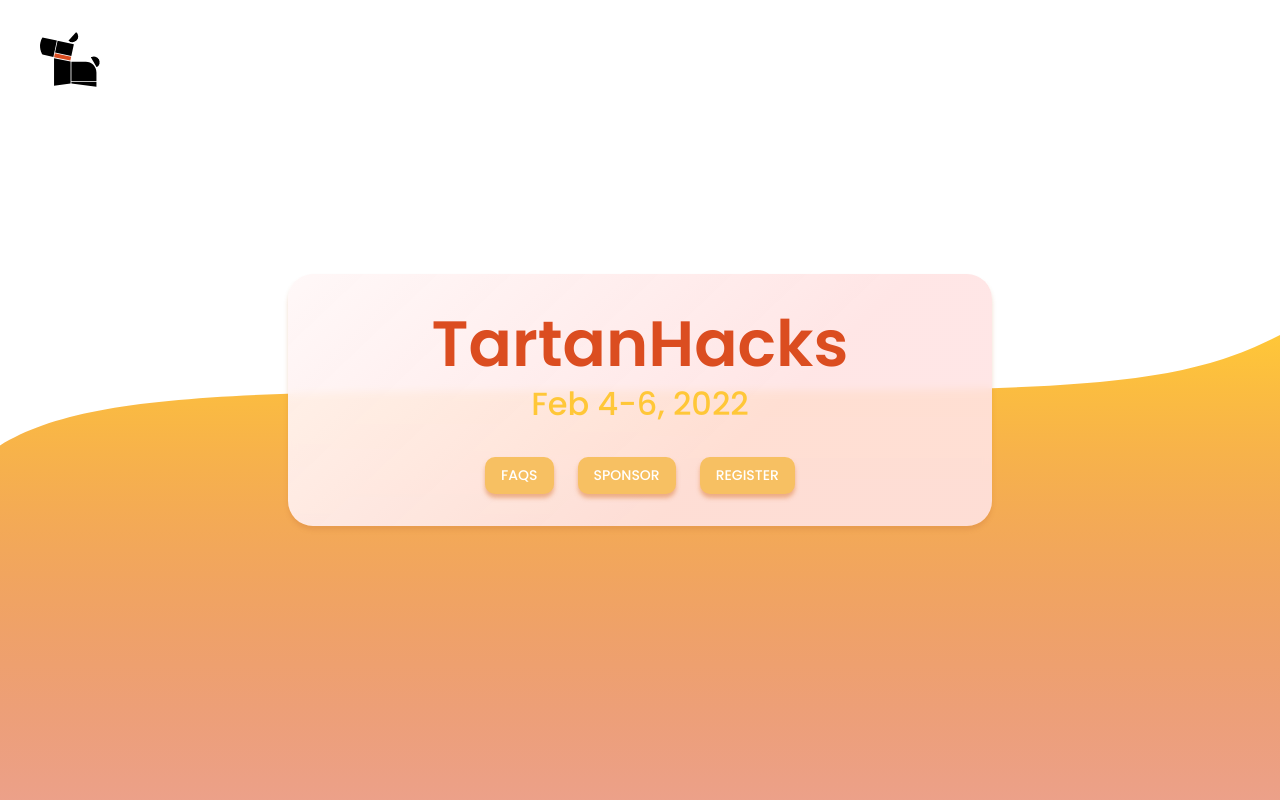
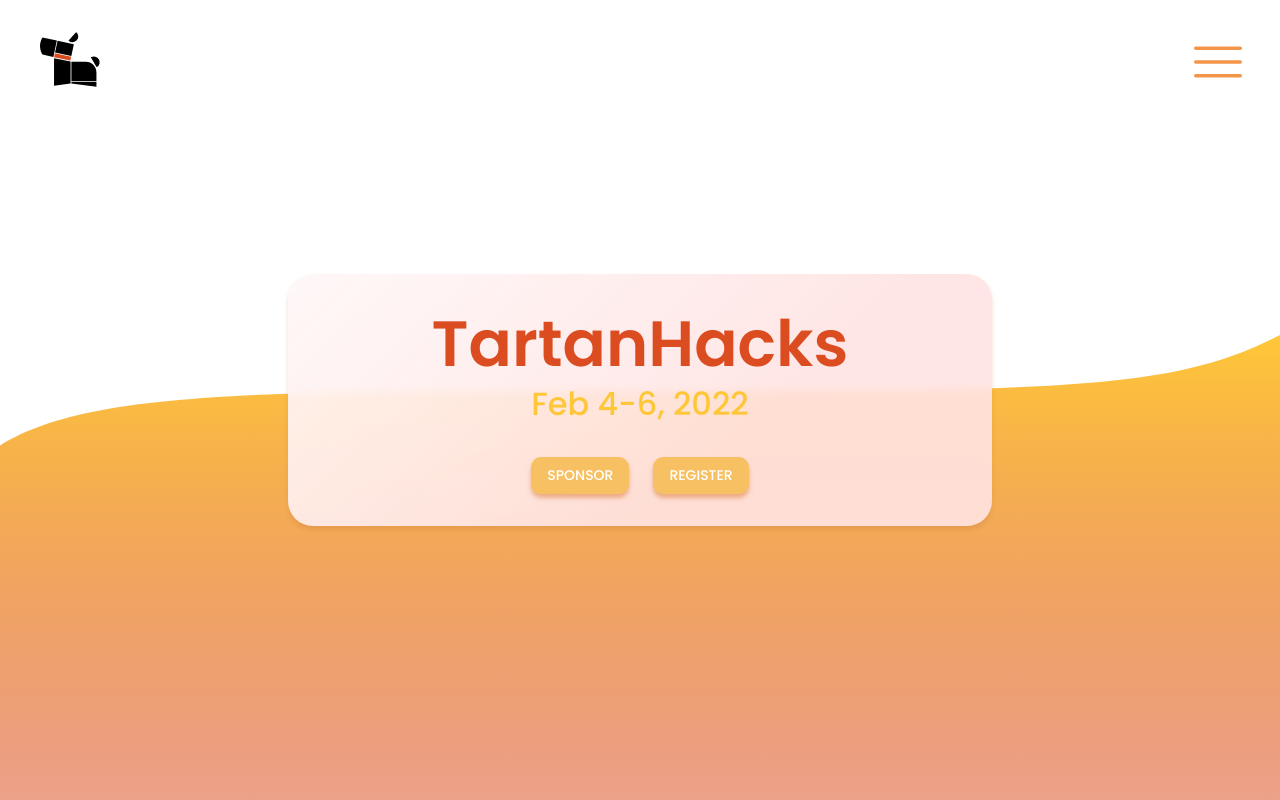
Before and after one commit to ScottyLabs/tartanhacks, a Next.js app: page / in a window 1280 px wide. Shown: the top 800 px of the page. Built offline with nearby package versions, Linux system fonts and the light colour scheme; no server answers.

Commit message:
added navbar

```diff
--- a/pages/index.js
+++ b/pages/index.js
@@ -6,6 +6,7 @@ import DashboardDialog from "src/components/dashboard/DashboardDialog";
 import AboutSection from "src/components/sections/AboutSection";
 import FAQSection from "src/components/sections/FAQSection";
 import ScheduleSection from "src/components/sections/ScheduleSection"
+import Menu from "src/components/design/Menu"
 
 const DialogContainer = styled("div")({
   width: "100%",
@@ -24,6 +25,7 @@ export default function Home() {
   return (
     <>
       <WaveBackground />
+      <Menu />
       <div>
         <ScottyLabsHeader />
         <DialogContainer>
--- a/src/components/dashboard/DashboardDialog.tsx
+++ b/src/components/dashboard/DashboardDialog.tsx
@@ -62,9 +62,6 @@ const DashboardDialog = (): ReactElement => {
         <Heading variant="h2">TartanHacks</Heading>
         <SubHeading variant="h5">Feb 4-6, 2022</SubHeading>
         <ButtonContainer>
-          <Link href="#faq" underline="none">
-            <RectangleButton type="button">FAQs</RectangleButton>
-          </Link>
           <Link
             href="https://tartanhacks.com/sponsorship.pdf"
             target="_blank"
--- /dev/null
+++ b/src/components/design/BurgerMenu.tsx
@@ -0,0 +1,51 @@
+import React, { MouseEventHandler, ReactElement } from "react"
+
+const BurgerMenu = ({
+  className,
+  onClick
+}: {
+  className?: string
+  onClick?: MouseEventHandler<SVGSVGElement> | undefined
+}): ReactElement => {
+  return (
+    <svg
+      width="70"
+      height="45"
+      viewBox="0 0 70 45"
+      fill="none"
+      xmlns="http://www.w3.org/2000/svg"
+      className={className}
+      onClick={onClick}
+    >
+      <line
+        x1="2.5"
+        y1="2.5"
+        x2="67.5"
+        y2="2.5"
+        stroke="#F3964A"
+        strokeWidth="5"
+        strokeLinecap="round"
+      />
+      <line
+        x1="2.5"
+        y1="22.5"
+        x2="67.5"
+        y2="22.5"
+        stroke="#F3964A"
+        strokeWidth="5"
+        strokeLinecap="round"
+      />
+      <line
+        x1="2.5"
+        y1="42.5"
+        x2="67.5"
+        y2="42.5"
+        stroke="#F3964A"
+        strokeWidth="5"
+        strokeLinecap="round"
+      />
+    </svg>
+  )
+}
+
+export default BurgerMenu
--- /dev/null
+++ b/src/components/design/Menu.tsx
@@ -0,0 +1,98 @@
+import { styled } from "@mui/material/styles";
+import { Modal } from "@mui/material";
+import { ReactElement, useState } from "react"
+import BurgerMenu from "./BurgerMenu"
+import MenuItem from "./MenuItem";
+import MenuLine from "./MenuLine"
+
+const BurgerWrapper = styled("div")(({ theme }) => ({
+  position: "absolute",
+  top: 0,
+  right: 0,
+  marginTop: "3%",
+  marginRight: "3%",
+  cursor: "pointer",
+  padding: "0",
+  zIndex: 2000,
+  [theme.breakpoints.down(theme.breakpoints.values.tablet)]: {
+    marginTop: "5%",
+    marginRight: "5%"
+  },
+  [theme.breakpoints.down(theme.breakpoints.values.mobile)]: {
+    marginTop: "8%",
+    marginRight: "5%"
+  }
+}))
+
+const Burger = styled(BurgerMenu)(({ theme }) => ({
+  height: "3rem",
+  width: "3rem",
+  [theme.breakpoints.down(theme.breakpoints.values.tablet)]: {
+    height: "3rem",
+    width: "3rem"
+  },
+  [theme.breakpoints.down(theme.breakpoints.values.mobile)]: {
+    height: "2rem",
+    width: "2rem"
+  }
+}))
+
+const MenuWrapper = styled("div")(({ theme }) => ({
+  position: "absolute",
+  top: "0",
+  width: "100%"
+}))
+
+const MenuBox = styled("div")(({ theme }) => ({
+  display: "flex",
+  flexDirection: "column",
+  justifyContent: "center",
+  alignItems: "center",
+  width: "15%",
+  padding: "1em",
+  background: `${theme.palette.primary.main}`,
+  boxShadow: "0px 4px 4px rgba(219, 121, 52, 0.5)",
+  borderRadius: "10px",
+  position: "absolute",
+  top: "8em",
+  right: "5em",
+  [theme.breakpoints.down(theme.breakpoints.values.tablet)]: {
+    width: "25%"
+  },
+  [theme.breakpoints.down(theme.breakpoints.values.mobile)]: {
+    width: "50%"
+  }
+}))
+
+const MenuBurgerContainer = styled("div")(({ theme }) => ({
+  position: "absolute",
+  top: "0",
+  left: "0",
+}))
+
+const Menu = (): ReactElement => {
+  const [open, setOpen] = useState(false)
+  const handleSwitch = () => setOpen(!open)
+  const handleClose = () => setOpen(false)
+
+  return (
+    <MenuBurgerContainer>
+      <BurgerWrapper>
+        <Burger onClick={handleSwitch} />
+      </BurgerWrapper>
+      <Modal open={open} onClose={handleClose}>
+        <MenuWrapper>
+          <MenuBox>
+            <MenuItem text="ABOUT" url="#about" />
+            <MenuLine />
+            <MenuItem text="SCHEDULE" url="#schedule" />
+            <MenuLine />
+            <MenuItem text="FAQs" url="#faq" />
+          </MenuBox>
+        </MenuWrapper>
+      </Modal>
+    </MenuBurgerContainer>
+  )
+}
+
+export default Menu
--- /dev/null
+++ b/src/components/design/MenuItem.tsx
@@ -0,0 +1,38 @@
+import { Link, styled, Typography } from "@mui/material"
+import { ReactElement } from "react"
+import NextLink from "next/link"
+
+const StyledLink = styled(Link)(({ theme }) => ({
+  "&:hover": {
+    textDecoration: "none",
+    filter: "brightness(85%)",
+    cursor: "pointer"
+  },
+  color: "white",
+  width: "100%"
+}))
+
+const StyledMenuItem = styled("div")(({ theme }) => ({
+  textAlign: "center",
+  padding: "2em"
+}))
+
+const MenuItem = ({
+  text,
+  url
+}: {
+  text: string
+  url: string
+}): ReactElement => {
+  return (
+    <NextLink href={url} passHref>
+      <StyledLink>
+        <StyledMenuItem>
+          <Typography variant="h5">{text}</Typography>
+        </StyledMenuItem>
+      </StyledLink>
+    </NextLink>
+  )
+}
+
+export default MenuItem
--- /dev/null
+++ b/src/components/design/MenuLine.tsx
@@ -0,0 +1,29 @@
+import { Link, makeStyles, Typography, styled } from "@mui/material"
+import { ReactElement } from "react"
+
+const StyledMenuLine = styled("svg")(({ theme }) => ({
+  menuLine: {
+    position: "relative",
+    width: "100%",
+    height: "7px"
+  }
+}))
+
+const MenuLine = (): ReactElement => {
+  return (
+    <StyledMenuLine viewBox="0 0 422 7">
+      <line
+        x1="3.5"
+        y1="3.5"
+        x2="418.5"
+        y2="3.5"
+        stroke="white"
+        strokeOpacity="0.3"
+        strokeWidth="7"
+        strokeLinecap="round"
+      />
+    </StyledMenuLine>
+  )
+}
+
+export default MenuLine
```
